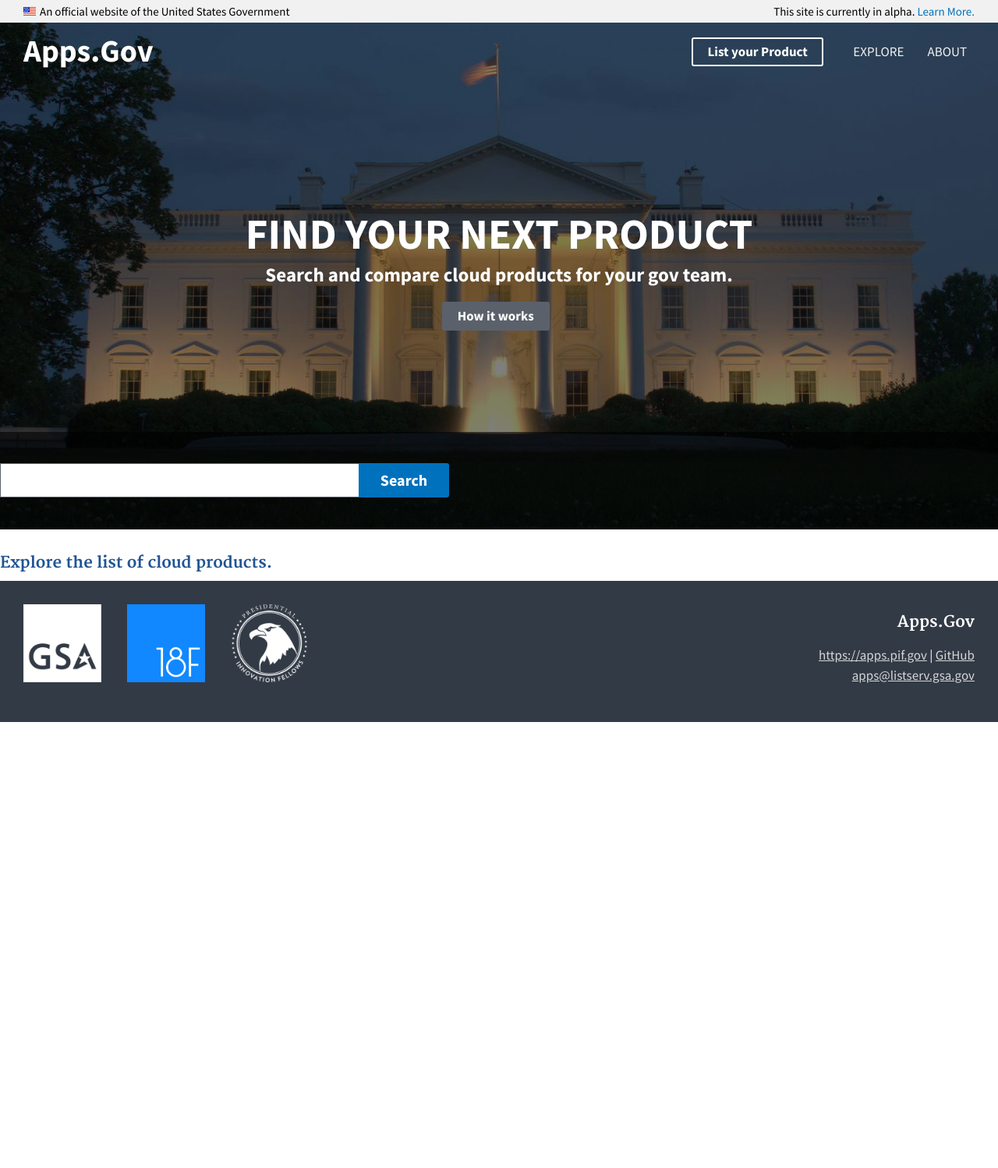
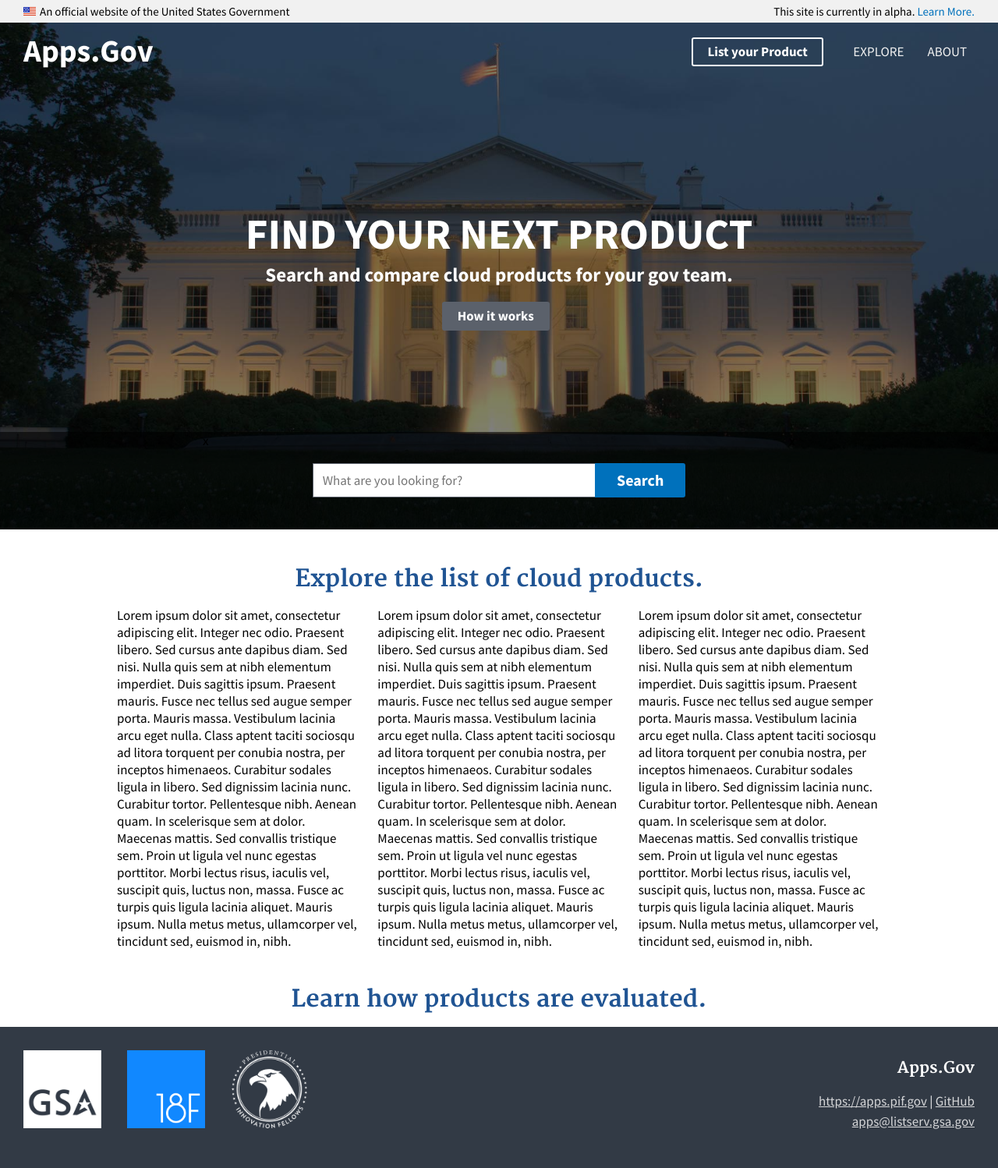
Before and after one commit to presidential-innovation-fellows/apps-gov, a Jekyll site: the page built from index.html, in a window 1280 px wide. Shown: the whole page at 78% size. Built offline with Jekyll 4.4.1, drawn with Linux system fonts in a browser that asks for light colours; before the commit the page ends 926 px from its top, so only the background shows below that.

Commit message:
messing with usa-grid (dummy grids)

```diff
--- a/css/main.scss
+++ b/css/main.scss
@@ -17,37 +17,6 @@ h1, h2, h3, h4, h5, h6 {
 }
 .usa-disclaimer-stage {
   padding-right:3rem;
-}
-.navbar-default{
-  background-color:transparent;
-  border-color:transparent;
-}
-ul{
-  li{
-    margin-top:0px;
-    float:left;
-    &:before{
-      content:"";
-    }
-    &:not(:first-child){
-      margin-left:30px;
-      margin-top:15px;
-      margin-bottom:0px;
-    }
-    &:last-child{
-      margin-right:10px;
-    }
-    a{
-      color:$color-gray-lightest;
-      &:visited{
-        color:$color-gray-lightest;
-      }
-      &:hover{
-        text-decoration:none;
-        color:$color-gray-light;
-      }
-    }
-  }
 }
 
 // footer
@@ -124,6 +93,31 @@ footer {
     display:inline;
     li{
       float:left;
+      &:before{
+        content:"";
+      }
+      &:first-child{
+        margin-top:0px;
+        margin-bottom:0px;
+      }
+      &:not(:first-child){
+        margin-left:30px;
+        margin-top:15px;
+        margin-bottom:0px;
+      }
+      &:last-child{
+        margin-right:10px;
+      }
+      a{
+        color:$color-gray-lightest;
+        &:visited{
+          color:$color-gray-lightest;
+        }
+        &:hover{
+          text-decoration:none;
+          color:$color-gray-light;
+        }
+      }
     }
   }
   .hero-search{
@@ -137,6 +131,12 @@ footer {
     form{
       margin-top:40px;
     }
+  }
+}
+
+.usa-content{
+  h2{
+    text-align:center;
   }
 }
 
--- a/index.html
+++ b/index.html
@@ -16,18 +16,36 @@ layout: default
     <h5>Search and compare cloud products for your gov team.</h5>
     <button class="usa-button-gray">How it works</button>
     <div class="hero-search">
+      <div class="usa-grid">
+        <div class="usa-width-one-fourth">x</div>
+        <div class="usa-width-one-half">
           <form class="usa-search usa-search-big">
             <div role="search">
               <label class="usa-sr-only" for="search-field-big">Search big</label>
-          <input id="search-field-big" type="search" name="search">
+              <input id="search-field-big" type="search" name="search" placeholder="What are you looking for?">
               <button type="submit">
                 <span class="usa-search-submit-text">Search</span>
               </button>
             </div>
           </form>
         </div>
+        <div class="usa-width-one-fourth">x</div>
+      </div>
+    </div>
   </div>
 </div>
 <div class="usa-content">
-  <h3>Explore the list of cloud products.</h3>
+  <h2>Explore the list of cloud products.</h2>
+  <div class="usa-grid">
+    <div class="usa-width-one-third">
+      Lorem ipsum dolor sit amet, consectetur adipiscing elit. Integer nec odio. Praesent libero. Sed cursus ante dapibus diam. Sed nisi. Nulla quis sem at nibh elementum imperdiet. Duis sagittis ipsum. Praesent mauris. Fusce nec tellus sed augue semper porta. Mauris massa. Vestibulum lacinia arcu eget nulla. Class aptent taciti sociosqu ad litora torquent per conubia nostra, per inceptos himenaeos. Curabitur sodales ligula in libero. Sed dignissim lacinia nunc. Curabitur tortor. Pellentesque nibh. Aenean quam. In scelerisque sem at dolor. Maecenas mattis. Sed convallis tristique sem. Proin ut ligula vel nunc egestas porttitor. Morbi lectus risus, iaculis vel, suscipit quis, luctus non, massa. Fusce ac turpis quis ligula lacinia aliquet. Mauris ipsum. Nulla metus metus, ullamcorper vel, tincidunt sed, euismod in, nibh.
     </div>
+    <div class="usa-width-one-third">
+      Lorem ipsum dolor sit amet, consectetur adipiscing elit. Integer nec odio. Praesent libero. Sed cursus ante dapibus diam. Sed nisi. Nulla quis sem at nibh elementum imperdiet. Duis sagittis ipsum. Praesent mauris. Fusce nec tellus sed augue semper porta. Mauris massa. Vestibulum lacinia arcu eget nulla. Class aptent taciti sociosqu ad litora torquent per conubia nostra, per inceptos himenaeos. Curabitur sodales ligula in libero. Sed dignissim lacinia nunc. Curabitur tortor. Pellentesque nibh. Aenean quam. In scelerisque sem at dolor. Maecenas mattis. Sed convallis tristique sem. Proin ut ligula vel nunc egestas porttitor. Morbi lectus risus, iaculis vel, suscipit quis, luctus non, massa. Fusce ac turpis quis ligula lacinia aliquet. Mauris ipsum. Nulla metus metus, ullamcorper vel, tincidunt sed, euismod in, nibh.
+    </div>
+    <div class="usa-width-one-third">
+      Lorem ipsum dolor sit amet, consectetur adipiscing elit. Integer nec odio. Praesent libero. Sed cursus ante dapibus diam. Sed nisi. Nulla quis sem at nibh elementum imperdiet. Duis sagittis ipsum. Praesent mauris. Fusce nec tellus sed augue semper porta. Mauris massa. Vestibulum lacinia arcu eget nulla. Class aptent taciti sociosqu ad litora torquent per conubia nostra, per inceptos himenaeos. Curabitur sodales ligula in libero. Sed dignissim lacinia nunc. Curabitur tortor. Pellentesque nibh. Aenean quam. In scelerisque sem at dolor. Maecenas mattis. Sed convallis tristique sem. Proin ut ligula vel nunc egestas porttitor. Morbi lectus risus, iaculis vel, suscipit quis, luctus non, massa. Fusce ac turpis quis ligula lacinia aliquet. Mauris ipsum. Nulla metus metus, ullamcorper vel, tincidunt sed, euismod in, nibh.
+    </div>
+  </div>
+  <h2>Learn how products are evaluated.</h2>
+</div>
```
Lines whose indentation alone changed are shown as unchanged.
